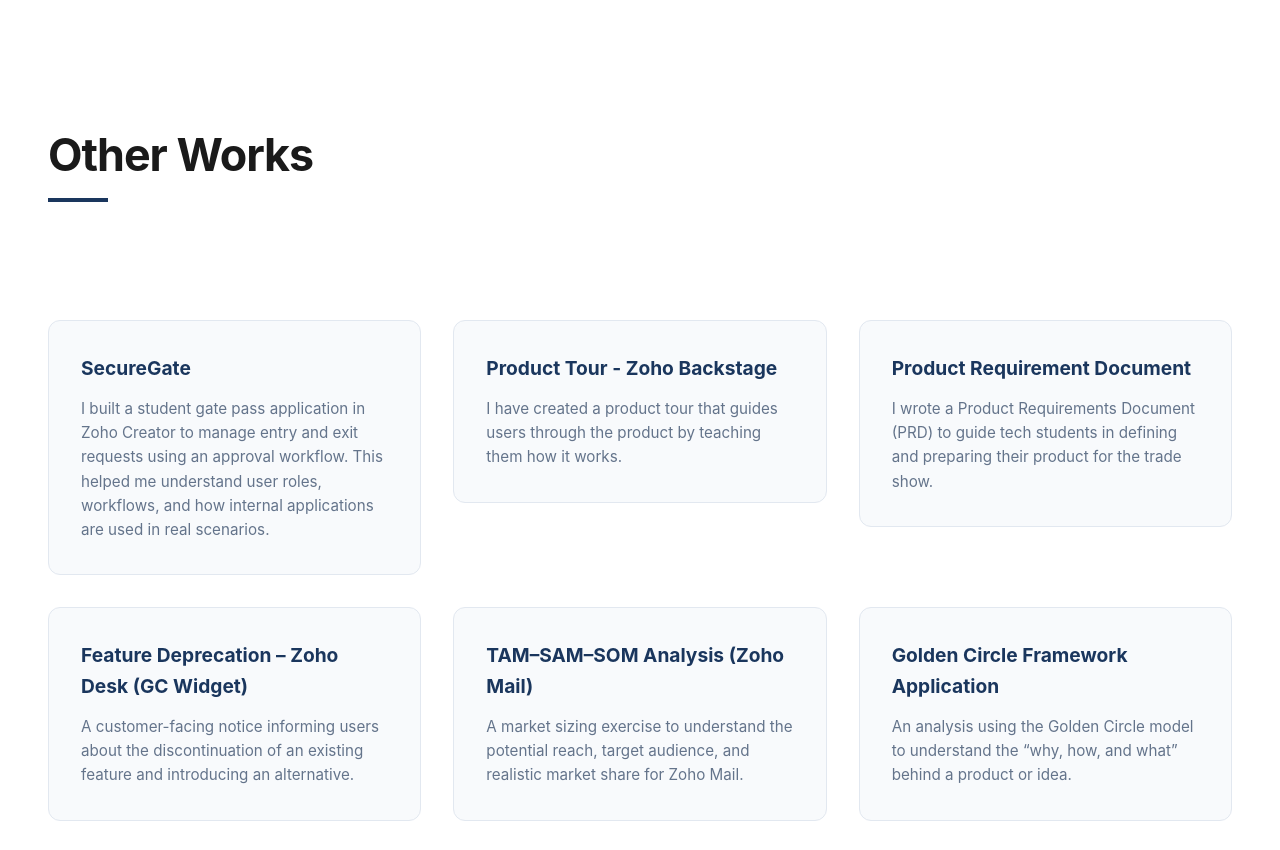
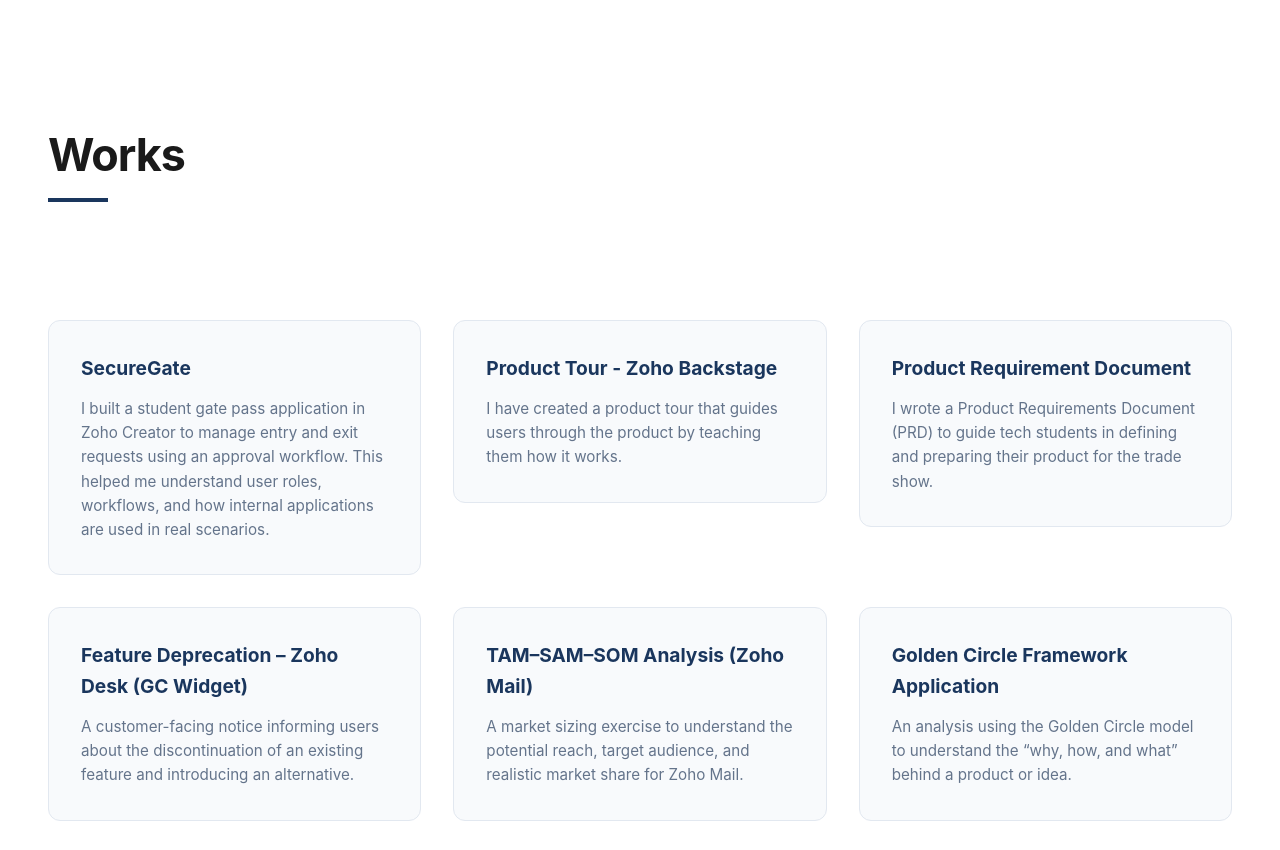
Before and after one commit to YuhanRahul/Portfolio---Yuhan-Rahul, a plain HTML site: page index.html in a window 1280 px wide. Shown: the part 1640-2490 px from the top of the page. Drawn offline with Linux system fonts and the light colour scheme.

Commit message:
Rename section header from 'Other Works' to 'Works'

```diff
--- a/index.html
+++ b/index.html
@@ -607,7 +607,7 @@
     <section id="other-works">
         <div class="container">
             <div class="section-header">
-                <h2>Other Works</h2>
+                <h2>Works</h2>
             </div>
             <div class="other-works-grid fade-in">
                  <div class="other-work-card">
```
